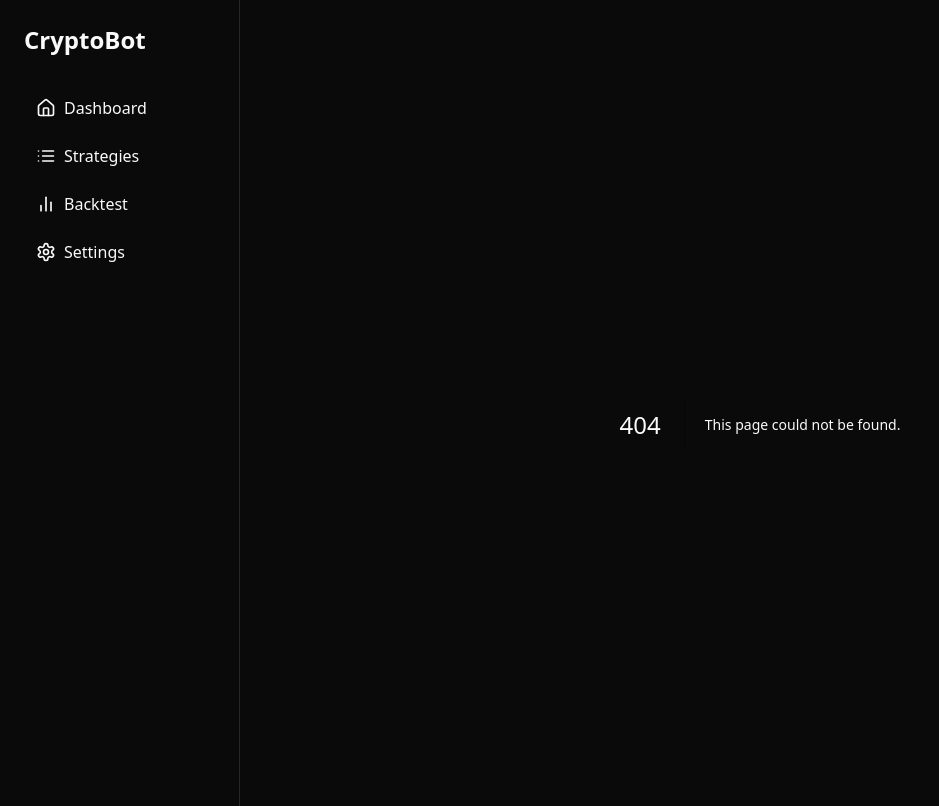
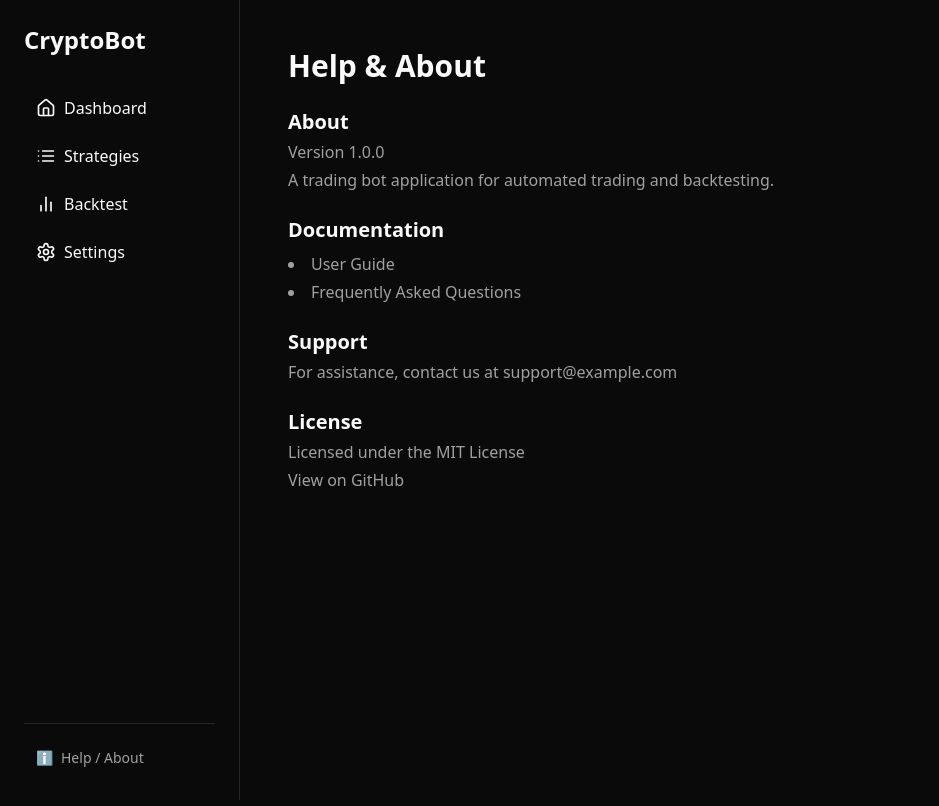
Before and after one commit to elijahmendezcs/cryptotrade, a Next.js app in the folder frontend/: page /about in a window 1280 px wide. Before the commit this address had no page. Shown: the top 806 px of the page, without its empty margins (0-939 px from the left). Built offline with nearby package versions, Linux system fonts and the light colour scheme.

Commit message:
added help/about page

```diff
--- /dev/null
+++ b/frontend/src/app/about/page.tsx
@@ -0,0 +1,56 @@
+export default function AboutPage() {
+  return (
+    <main className="p-6 max-w-2xl">
+      <h1 className="text-3xl font-semibold mb-6">Help &amp; About</h1>
+
+      <section className="mb-6">
+        <h2 className="text-xl font-semibold mb-1">About</h2>
+        <p className="text-muted-foreground mb-1">Version 1.0.0</p>
+        <p className="text-muted-foreground">
+          A trading bot application for automated trading and backtesting.
+        </p>
+      </section>
+
+      <section className="mb-6">
+        <h2 className="text-xl font-semibold mb-2">Documentation</h2>
+        <ul className="list-disc list-inside text-muted-foreground space-y-1">
+          <li>
+            <a href="#" className="hover:underline">
+              User Guide
+            </a>
+          </li>
+          <li>
+            <a href="#" className="hover:underline">
+              Frequently Asked Questions
+            </a>
+          </li>
+        </ul>
+      </section>
+
+      <section className="mb-6">
+        <h2 className="text-xl font-semibold mb-1">Support</h2>
+        <p className="text-muted-foreground">
+          For assistance, contact us at{" "}
+          <a href="mailto:support@example.com" className="hover:underline">
+            support@example.com
+          </a>
+        </p>
+      </section>
+
+      <section>
+        <h2 className="text-xl font-semibold mb-1">License</h2>
+        <p className="text-muted-foreground mb-1">
+          Licensed under the MIT License
+        </p>
+        <a
+          href="https://github.com/your-repo"
+          target="_blank"
+          rel="noopener noreferrer"
+          className="text-muted-foreground hover:underline"
+        >
+          View on GitHub
+        </a>
+      </section>
+    </main>
+  );
+}
--- a/frontend/src/app/layout.tsx
+++ b/frontend/src/app/layout.tsx
@@ -31,7 +31,9 @@ export default function RootLayout({
       >
         <div className="min-h-screen flex bg-background text-foreground">
           {/* Sidebar */}
-          <aside className="w-60 p-6 border-r border-muted flex flex-col">
+          <aside className="w-60 p-6 border-r border-muted flex flex-col justify-between">
+  {/* Top section: title + nav */}
+  <div>
     <h2 className="text-2xl font-bold mb-8">CryptoBot</h2>
     <nav className="flex flex-col space-y-2">
       <Link
@@ -59,7 +61,19 @@ export default function RootLayout({
         <Settings className="mr-2 h-5 w-5" /> Settings
       </Link>
     </nav>
+  </div>
+
+  {/* Bottom section: Help/About */}
+  <div className="mt-6 pt-4 border-t border-muted">
+    <Link
+      href="/about"
+      className="flex items-center px-3 py-2 rounded hover:bg-accent text-sm text-muted-foreground"
+    >
+      ℹ️ <span className="ml-2">Help / About</span>
+    </Link>
+  </div>
 </aside>
+
 
           {/* Main content */}
           <main className="flex-1 p-6">{children}</main>
```
Lines whose indentation alone changed are shown as unchanged.
